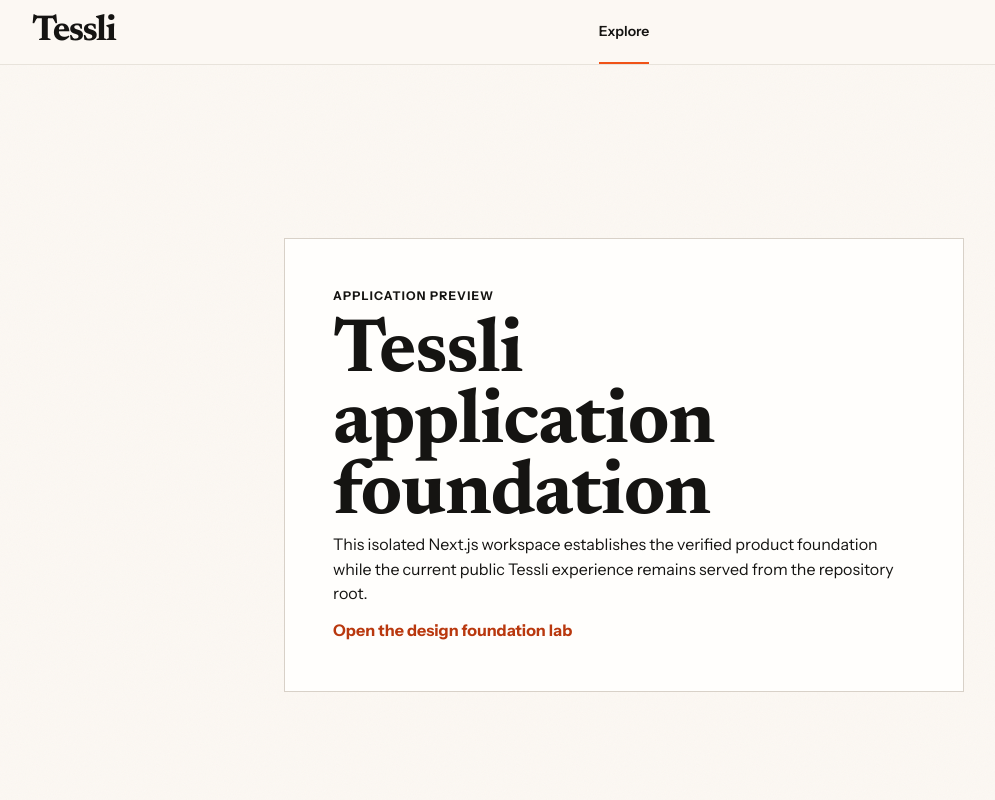
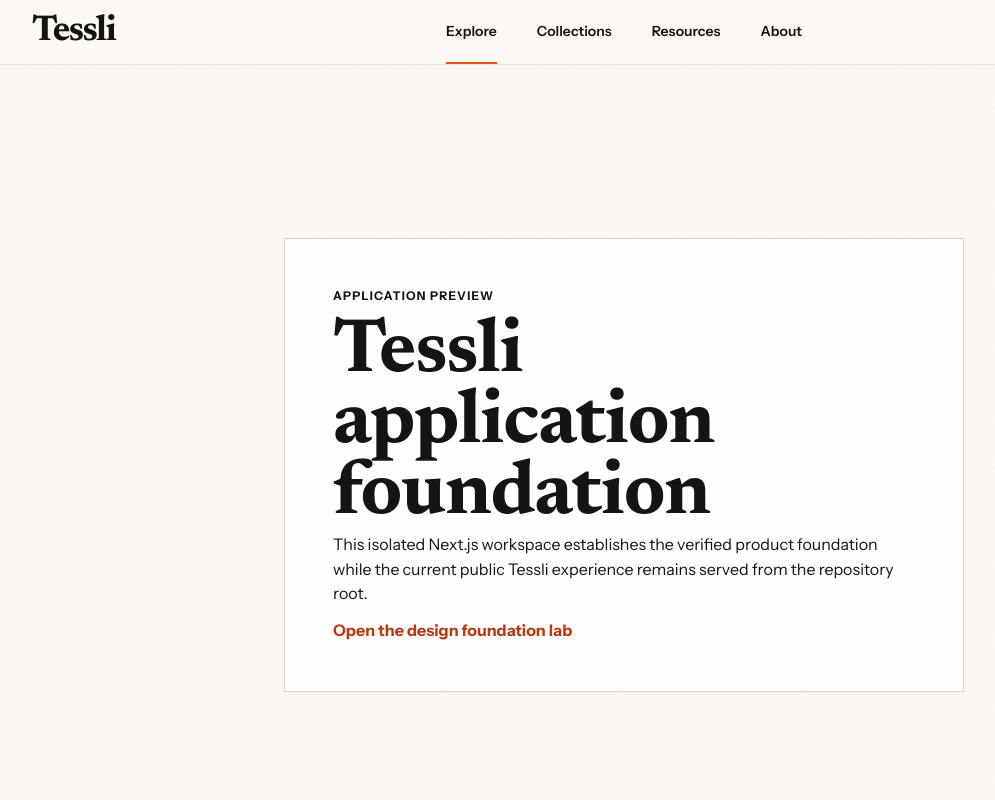
Before and after one commit to itsdeepaks/Mosaicary, a Next.js app in the folder web/: page / in a window 1280 px wide. Shown: the top 800 px of the page, without its empty margins (16-1011 px from the left). Built offline with nearby package versions, Linux system fonts and the light colour scheme.

Commit message:
feat(routes): expose newly implemented destinations

```diff
--- a/web/components/site-header/navigation.ts
+++ b/web/components/site-header/navigation.ts
@@ -7,9 +7,9 @@ export type NavigationItem = Readonly<{
 
 export const navigationItems: readonly NavigationItem[] = [
   { label: "Explore", href: "/", available: true, exact: true },
-  { label: "Collections", href: "/collections", available: false },
-  { label: "Resources", href: "/resources", available: false },
-  { label: "About", href: "/about", available: false },
+  { label: "Collections", href: "/collections", available: true },
+  { label: "Resources", href: "/resources", available: true },
+  { label: "About", href: "/about", available: true },
   { label: "Saved", href: "/saved", available: false },
 ] as const;
 
```
